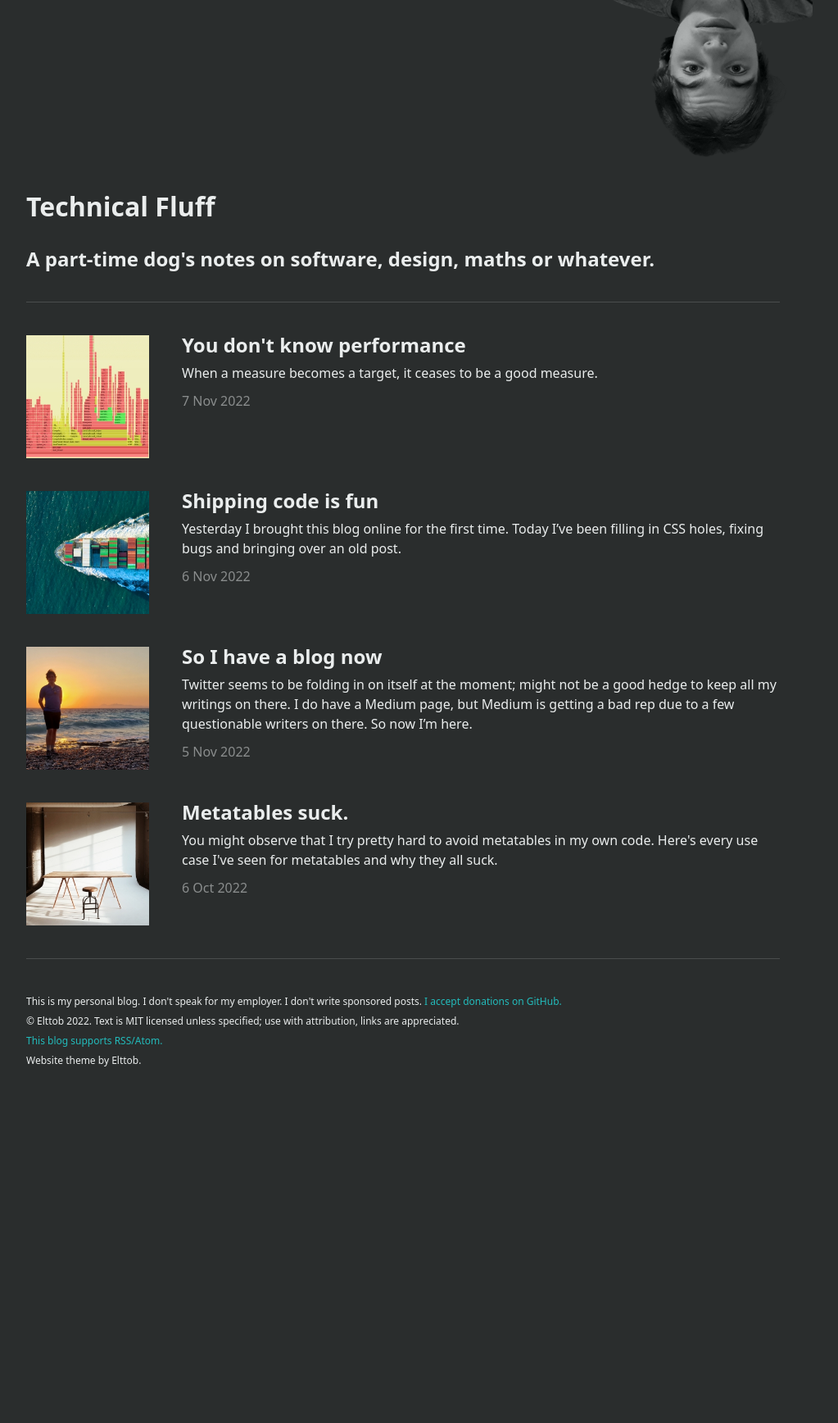
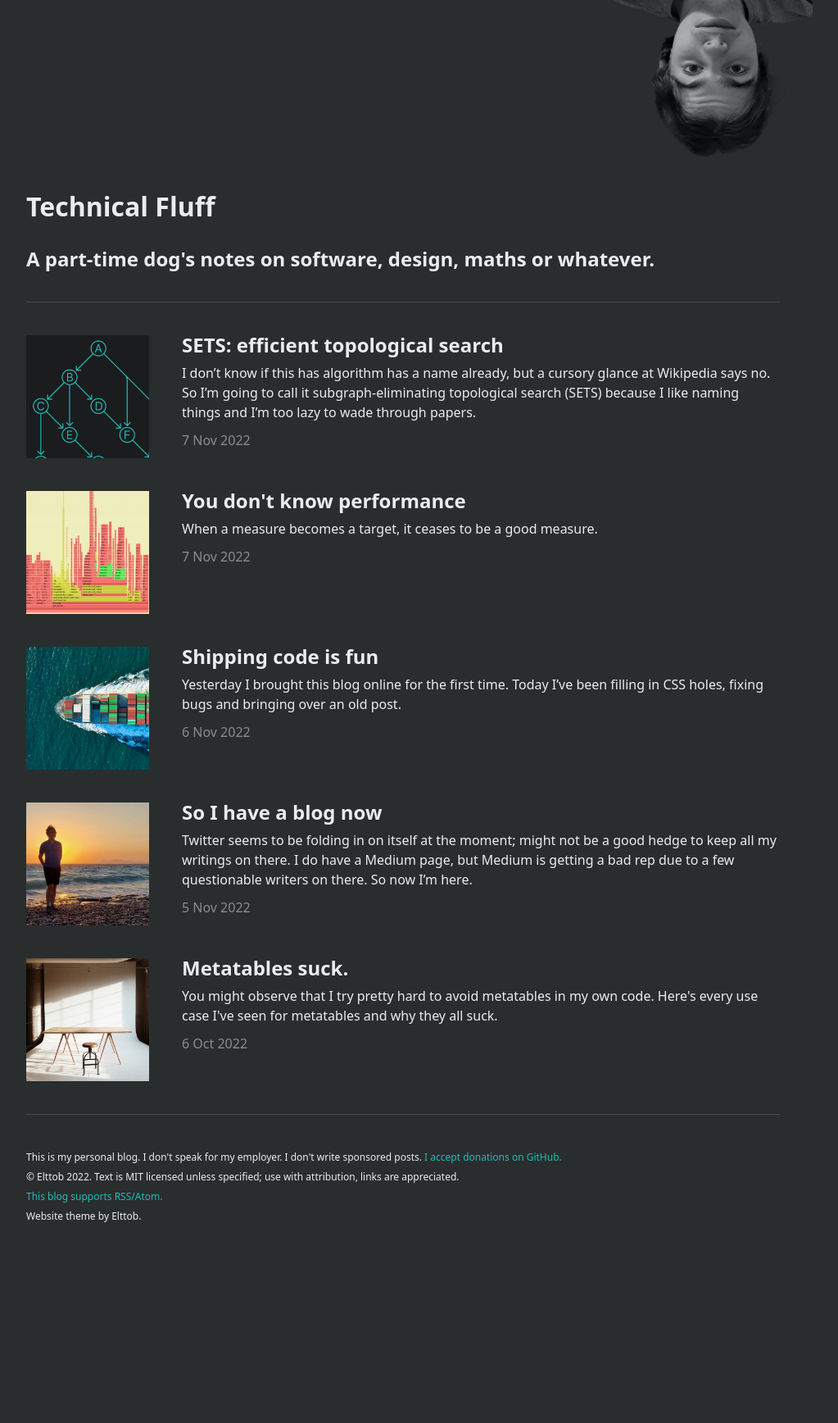
Before and after one commit to dphfox/technical-fluff, a Jekyll site: the page built from index.markdown, in a window 1280 px wide. Shown: the whole page at 82% size, without its empty margins (148-1171 px from the left). Built offline with Jekyll 4.4.1, drawn with Linux system fonts in a browser that asks for light colours; some web fonts are replaced; before the commit the page ends 1546 px from its top, so only the background shows below that; some of the changed lines change nothing that is shown.

Commit message:
SETS: efficient topological search

````diff
--- /dev/null
+++ b/_posts/2022-11-07-sets-efficient-topological-search.markdown
@@ -0,0 +1,245 @@
+---
+layout: post
+title:  "SETS: efficient topological search"
+date: "2022-11-07 22:23:00"
+thumbnail: "/assets/posts/sets-efficient-topological-search/thumb.jpg"
+---
+
+I don't know if this has algorithm has a name already, but a cursory glance at
+Wikipedia says no. So I'm going to call it *subgraph-eliminating topological
+search (SETS)* because I like naming things and I'm too lazy to wade through
+papers.
+
+## Motivation
+
+In my reactive library, [Fusion](https://elttob.uk/Fusion/), objects can depend
+on other objects *acyclically* (without loops). Each object stores a *dependent
+set* - a set of the objects that depend on this one.
+
+An object can broadcast an update. In Fusion, this normally means the object has
+recalculated its value, so anyone dependent on that object's value should also
+recalculate their value.
+
+Objects should only recalculate *after* the objects they depend on; otherwise
+the object wouldn't receive the correct, up-to-date values it needs.
+
+Objects should only recalculate *once*, because performing the same calculation
+multiple times is wasteful.
+
+If, once an object recalculates, its value is still equal to what it used to be,
+we don't need to recalculate objects using that value, because performing those
+calculations with the same value as before is wasteful.
+
+Is it possible to efficiently iterate over the objects and update them in the
+correct order, calculating each only once, and eliminating objects that don't
+need to be recalculated again?
+
+## Topological sort - route counting
+
+Before we get to SETS, let's start by considering a simpler topological sorting
+algorithm.
+
+Topological sorting is a way of arranging objects in a list, so the dependents
+of any object appear strictly *after* the object itself. This is useful across a
+wide variety of computing tasks, for example scheduling tasks to run only after
+previous tasks have calculated required results. Even Fusion has used toposort
+before, to make sure objects update in the correct order.
+
+Before we start, we should arrange our objects in a *graph*, with *directed*
+edges flowing from ancestors to descendants. Make sure it does not include any
+*cycles* - you will end up with a *directed acyclic graph* (cool kids call them
+DAGs).
+
+<figure>
+    <img src="/assets/posts/sets-efficient-topological-search/dag.svg" alt="A directed acyclic graph">
+</figure>
+
+Instead of taking the usual approaches to topological sorting that the internet
+seems to suggest, I'm going to use a counting approach. To put it simply, we're
+going to count how many different ways you can arrive at each object by taking
+different routes through the graph.
+
+Give every object a counter that starts at 0, and create a queue of objects.
+Fill the queue with A's direct descendants on the graph. Now, repeat this until
+the queue is empty:
+
+1. Take the first object out of the queue.
+2. Add one to the object's counter.
+3. Push all of the object's direct descendants onto the end of the queue.
+
+This is essentially a breadth-first search of the graph, where we add one to
+every object we find. By the end, you'll have a graph labelled like this:
+
+<figure>
+    <img src="/assets/posts/sets-efficient-topological-search/dag-counting.svg" alt="Counting routes on a DAG">
+</figure>
+
+Some objects are visited multiple times in this algorithm. That reflects the
+fact that our algorithm takes multiple routes to explore the entire graph. As
+a consequence of this, every object ends up counting how many routes you can
+take to arrive at that object. For example, Object I (on the far right) has
+three unique routes preceding it:
+
+<figure>
+    <img src="/assets/posts/sets-efficient-topological-search/dag-routes.svg" alt="Three routes to Object I">
+</figure>
+
+Some of these routes are more long-winded compared to others. Therefore, it
+should make reasonable sense that the longest route will arrive at the object
+last, performing the final addition on the counter. There will be no other route
+leading into the object after that, so we can safely say all of the routes have
+been covered. That's an important observation.
+
+Now that we've counted the routes to all of our objects, let's now do the
+inverse; explore the graph in the same way, but this time count back down to
+zero. For any given object, it will only reach zero when all routes leading up
+to it have been explored, for the same reasons as given above. That means *the
+objects must hit zero in topological order*, because an object can't hit zero
+until all the objects before it have been explored.
+
+We can take advantage of that fact to write a neat little topological sorting
+algorithm, which takes in a starting object (the 'root' of the graph) and
+returns all following objects in topological order.
+
+```lua
+-- This is a naïve implementation, but if you use it, linking back to this blog
+-- post would be much appreciated. Thank you <3
+local function toposort(root)
+    local counters = {}
+    local queue = {}
+    local sorted = {}
+
+    -- Pass 1: counting up
+    for object in root.descendants do
+        table.insert(queue, object)
+    end
+    while #queue > 0 do
+        local next = table.remove(queue, 1)
+        counters[next] = (counters[next] or 0) + 1
+        for object in next.descendants do
+            table.insert(queue, object)
+        end
+    end
+
+    -- Pass 2: counting down + processing
+    for object in root.descendants do
+        table.insert(queue, object)
+    end
+    while #queue > 0 do
+        local next = table.remove(queue, 1)
+        counters[next] -= 1
+        if counters[next] == 0 then
+            table.insert(sorted, next)
+        end
+        for object in next.descendants do
+            table.insert(queue, object)
+        end
+    end
+
+    return sorted
+end
+```
+
+It's worth taking the time to understand what's going on here. This simplified
+route counting method forms the basis of the more powerful SETS algorithm.
+
+## Introducing SETS
+
+SETS is a simple algorithm which allows for any directed acyclic graph of
+objects to be processed in topological order, while also allowing for irrelevant
+subgraphs to be eliminated from being processed. In plain English, that means it
+will make sure our objects are processed in the right order, while also allowing
+us to skip objects we don't need to process again.
+
+The only things you need for SETS to work is:
+
+- one-way connections from ancestor to descendant objects
+- one (unsigned) integer counter and boolean flag per object
+- a queue to hold objects currently being processed
+
+SETS works in two passes. The first pass counts up the number of routes you can
+take to reach each object. The second pass counts back down, processing objects
+as each counter hits zero. By passing flags down, you can then control which
+objects to process and which objects to skip, allowing you to eliminate entire
+sections of the graph if you don't deem them useful.
+
+To line up with our original Fusion motivation, let's say we're processing the
+objects in the graph by recalculating their value. If the new value is the same
+as before, then we want to skip processing the descendants of that object. You
+need to be careful though, because if some of those descendants are accessible
+by another route, they'll still need to be processed.
+
+The way we will approach this is by giving every object an additional 'flag'
+boolean, in addition to the existing integer counter. This flag will indicate if
+an 'active' route has reached the object. When we're processing objects on the
+way down, if we don't want to skip the object, then we'll pass the flag down
+to the next few descendants of the object. Otherwise, the flag won't be passed
+down, but we'll still traverse the descendants to do the route counting. The
+flag then becomes an easy way to tell whether an object has been skipped; we
+don't need to process objects without the flag set.
+
+You'll need to remember to set the flags for the first objects you add to the
+queue, because otherwise they'll be skipped and you won't process anything.
+
+A naïve implementation of the SETS algorithm might look like this:
+
+```lua
+-- This is a naïve implementation, but if you use it, linking back to this blog
+-- post would be much appreciated. Thank you <3
+-- `process` is a callback that returns false when the processed object's
+-- descendants should be skipped.
+local function sets_search(root, process)
+    local counters = {}
+    local flags = {}
+    local queue = {}
+
+    -- Pass 1: counting up
+    for object in root.descendants do
+        table.insert(queue, object)
+    end
+    while #queue > 0 do
+        local next = table.remove(queue, 1)
+        counters[next] = (counters[next] or 0) + 1
+        for object in next.descendants do
+            table.insert(queue, object)
+        end
+    end
+
+    -- Pass 2: counting down + processing
+    for object in root.descendants do
+        table.insert(queue, object)
+        flags[object] = true
+    end
+    while #queue > 0 do
+        local next = table.remove(queue, 1)
+        counters[next] -= 1
+        local setFlag = false
+        if counters[next] == 0 and flags[next] then
+            setFlag = process(next)
+        end
+        for object in next.descendants do
+            table.insert(queue, object)
+            if setFlag then
+                flags[object] = true
+            end
+        end
+    end
+end
+```
+
+As you can probably tell, this look similar to the toposort algorithm we had
+before. The thing that's new here is the *subgraph elimination* - it's ergonomic
+and efficient to skip over computations for parts of the graph you don't need,
+while preserving the order of the rest of your computations the same relative to
+each other.
+
+## Closing thoughts
+
+I came up with this algorithm independently while diagnosing an issue with
+Fusion's existing toposort during my day job. Me and Zack had noticed our button
+tooltips were getting into completely wacky, impossible states. Upon closer
+inspection I found some nasty edge cases in the previous toposort approach, and
+decided to try and find a proper algorithm to process our reactive objects.
+
+It's such a shame that we're considering moving to a different evaluation model,
+where we probably won't need an algorithm like this. It's still neat though.
--- a/_sass/site-main.scss
+++ b/_sass/site-main.scss
@@ -305,6 +305,17 @@ article img {
     margin-left: calc(var(--gutter-size)*-1);
 }
 
+article figure {
+    display: block;
+    width: 100%;
+}
+
+article figure img {
+    width: 100%;
+    max-height: 20rem;
+    object-fit: contain;
+}
+
 article pre,
 article code {
     font-family: $font-code;
````
Also changed, not shown: assets/posts/sets-efficient-topological-search/dag-counting.svg (added), assets/posts/sets-efficient-topological-search/dag-routes.svg (added), assets/posts/sets-efficient-topological-search/dag.svg (added), assets/posts/sets-efficient-topological-search/thumb.jpg (added).
